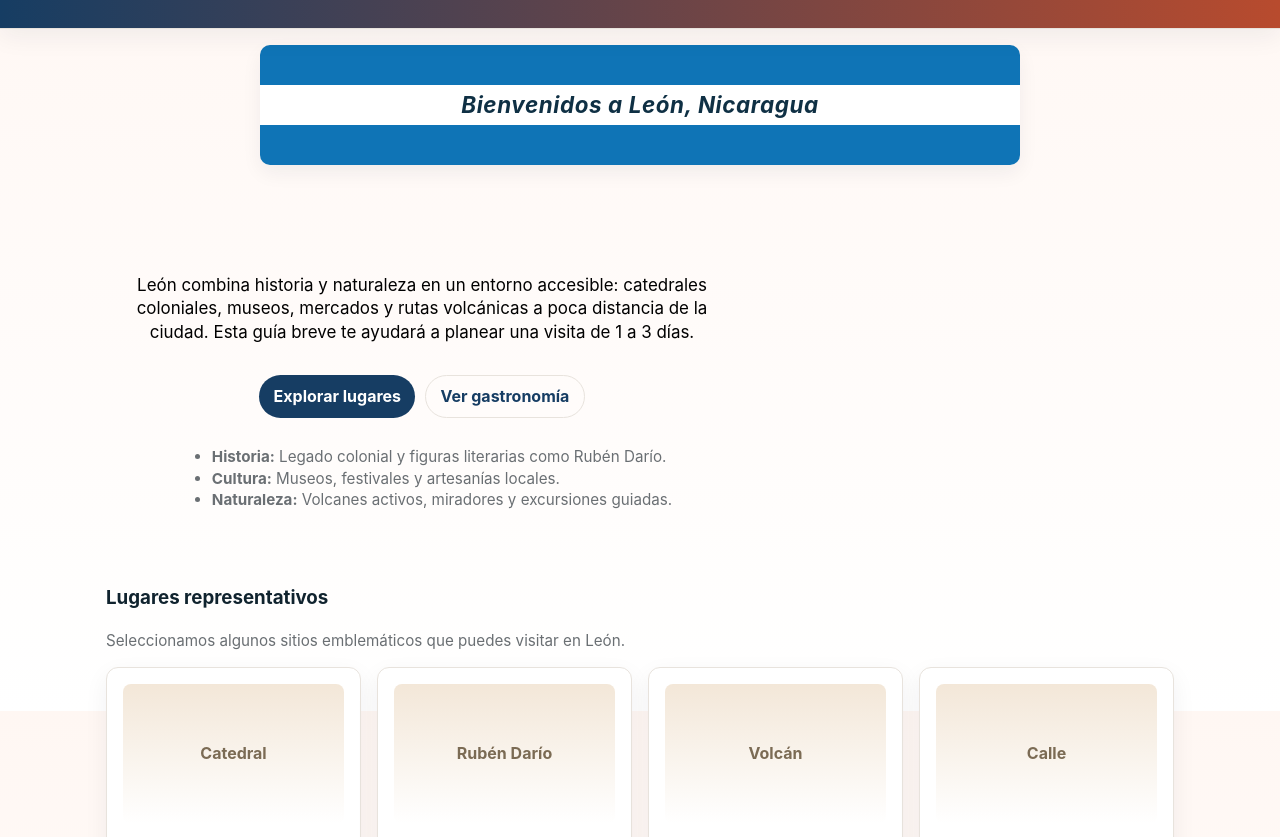
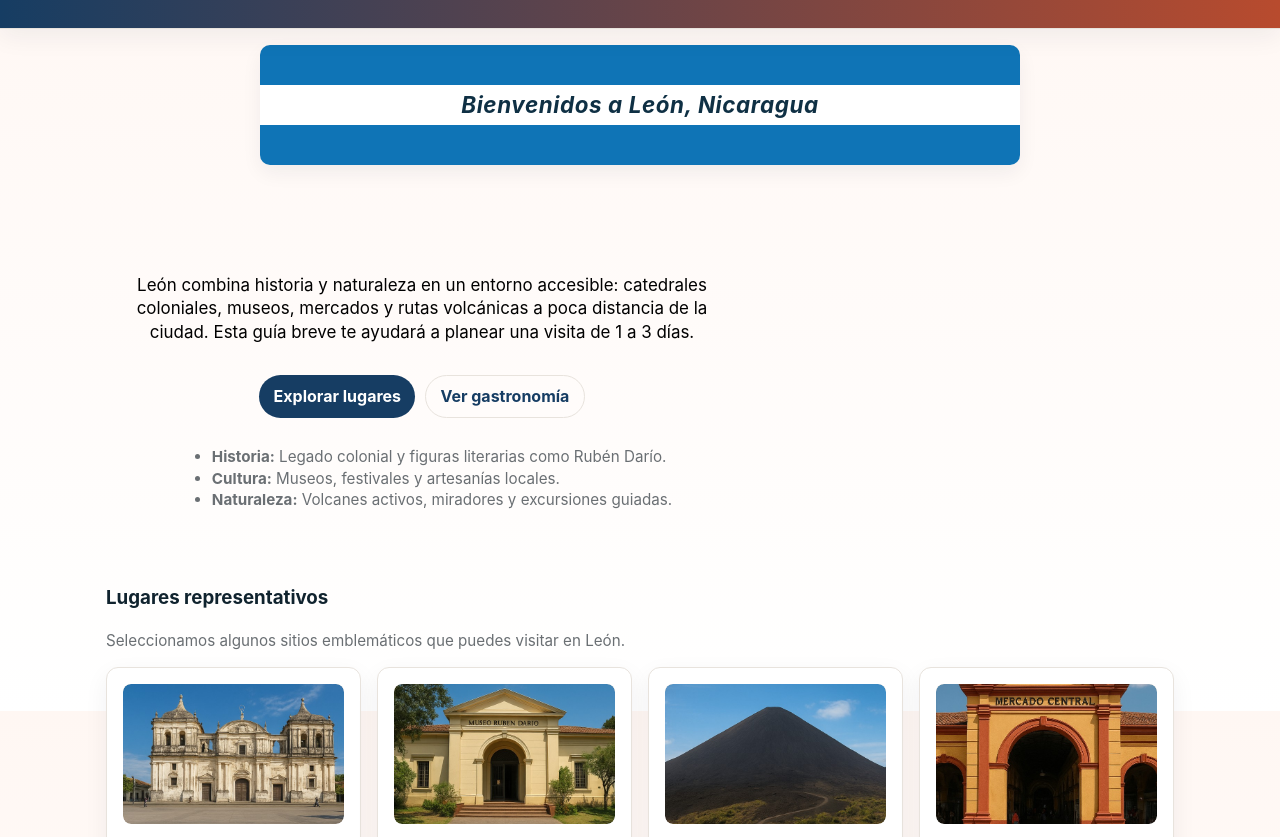
Before and after one commit to Rolando8-03/PCD0125_Segundo_Corte, a plain HTML site: page index.html in a window 1280 px wide. Shown: the part 89-926 px from the top of the page. Drawn offline with Linux system fonts and the light colour scheme.

Commit message:
UI: agregar imágenes a tarjetas de lugares representativos

```diff
--- a/index.html
+++ b/index.html
@@ -65,22 +65,22 @@
 			<p class="muted-small">Seleccionamos algunos sitios emblemáticos que puedes visitar en León.</p>
 			<div class="cards-row">
 				<article class="card" aria-labelledby="catedral">
-					<div class="thumb-img" role="img" aria-label="Catedral de León">Catedral</div>
+					<div class="thumb-img"><img src="images/catedral.jpg" alt="Catedral de León"></div>
 					<h3 id="catedral">Catedral de León</h3>
 					<p>Icono religioso y cultural. Subir a su azotea ofrece vistas panorámicas de la ciudad y los volcanes.</p>
 				</article>
 				<article class="card" aria-labelledby="ruben">
-					<div class="thumb-img" role="img" aria-label="Museo Rubén Darío">Rubén Darío</div>
+					<div class="thumb-img"><img src="images/ruben-dario.jpg" alt="Museo Rubén Darío"></div>
 					<h3 id="ruben">Museo Rubén Darío</h3>
 					<p>Dedicado al poeta nacional; un recorrido por su vida y la influencia modernista en Nicaragua.</p>
 				</article>
 				<article class="card" aria-labelledby="telica">
-					<div class="thumb-img" role="img" aria-label="Volcán Telica">Volcán</div>
+					<div class="thumb-img"><img src="images/cerro-negro.jpg" alt="Volcán Telica (paisaje volcánico)"></div>
 					<h3 id="telica">Volcán Telica</h3>
 					<p>Excursiones y miradores. Telica es uno de los volcanes activos cercanos con paisajes impresionantes.</p>
 				</article>
 				<article class="card" aria-labelledby="calzada">
-					<div class="thumb-img" role="img" aria-label="Calle La Calzada">Calle</div>
+					<div class="thumb-img"><img src="images/mercado-central.jpg" alt="Calle La Calzada y ambiente comercial"></div>
 					<h3 id="calzada">Calle La Calzada</h3>
 					<p>Centro social por excelencia, lleno de cafés, artesanías y vida nocturna tradicional.</p>
 				</article>
--- a/style.css
+++ b/style.css
@@ -57,7 +57,8 @@ section{margin-top:1.25rem}
 .card h3{margin:.25rem 0 .5rem;font-size:1.05rem;color:var(--text)}
 .card p{margin:0;color:var(--muted)}
 
-.thumb-img{height:140px;background:linear-gradient(180deg,var(--sand),#fff);border-radius:8px;margin-bottom:.75rem}
+.thumb-img{height:140px;background:linear-gradient(180deg,var(--sand),#fff);border-radius:8px;margin-bottom:.75rem;overflow:hidden}
+.thumb-img img{width:100%;height:140px;object-fit:cover;display:block;border-radius:8px}
 
 .gallery{display:grid;grid-template-columns:repeat(auto-fit,minmax(200px,1fr));gap:1rem}
 
```
